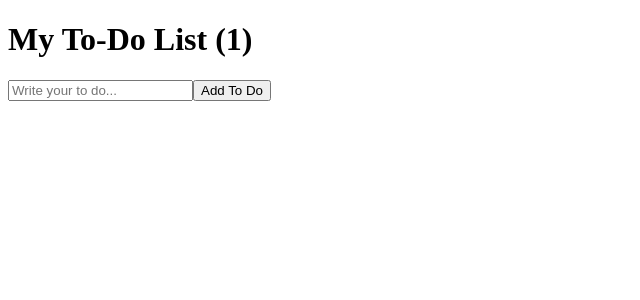
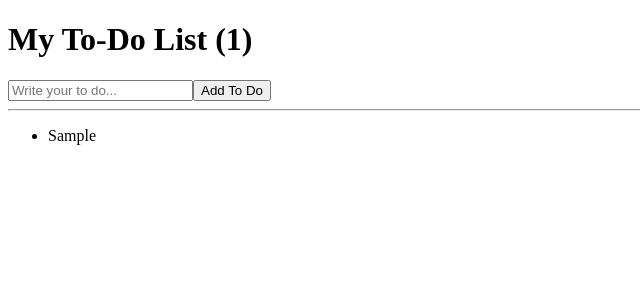
Before and after one commit to NamKyeongMin/pironeer_FE, a React (Create React App) app in the folder my-react-app/: page / in a window 1280 px wide. Both pictures are taken after typing "Sample" into the empty fields and a click on the button "Add To Do". Shown: the top 300 px of the page, without its empty margins (0-640 px from the left). Built offline with nearby package versions, Linux system fonts and the light colour scheme.

Commit message:
.map을 이용하여 배열 저장된 데이터를 html로 구현하기

```diff
--- a/my-react-app/src/Movie.js
+++ b/my-react-app/src/Todo.js
@@ -26,6 +26,12 @@ function App() {
         />
         <button>Add To Do</button>
       </form>
+      <hr />
+      <ul>
+        {todos.map((list, index) => (
+          <li key={index}>{list}</li>
+        ))}
+      </ul>
     </div>
   );
 }
--- a/my-react-app/src/index.js
+++ b/my-react-app/src/index.js
@@ -1,6 +1,6 @@
 import React from "react";
 import ReactDOM from "react-dom/client";
-import Movie from "./Movie";
+import Todo from "./Todo";
 
 const root = ReactDOM.createRoot(document.getElementById("root"));
-root.render(<Movie />);
+root.render(<Todo />);
```
